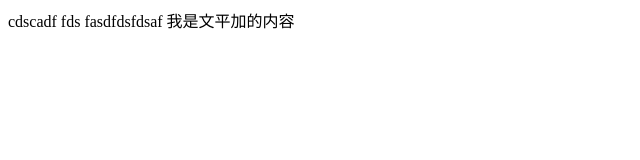
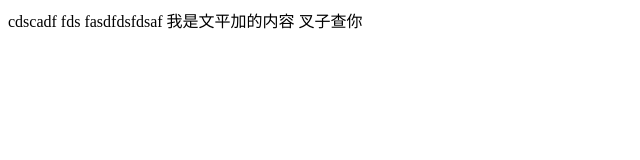
Before and after one commit to 290334353/xz, a plain HTML site: page index.html in a window 1280 px wide. Shown: the full height of the page, 0-640 px from the left. Drawn offline with Linux system fonts and the light colour scheme.

Commit message:
叉子查你

```diff
--- a/index.html
+++ b/index.html
@@ -1,3 +1,4 @@
 cdscadf fds <html>
 fasdfdsfdsaf
 我是文平加的内容
+叉子查你
```
